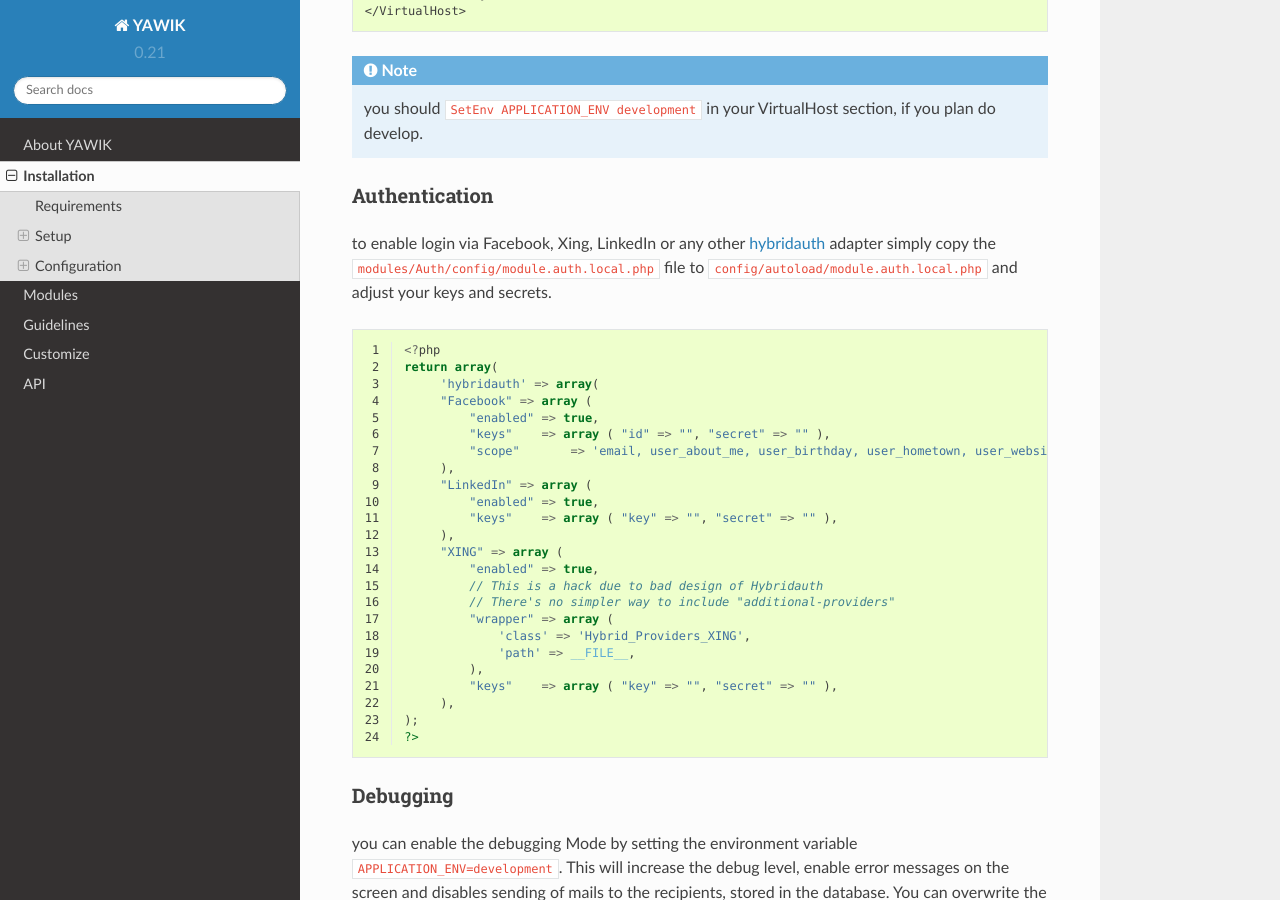
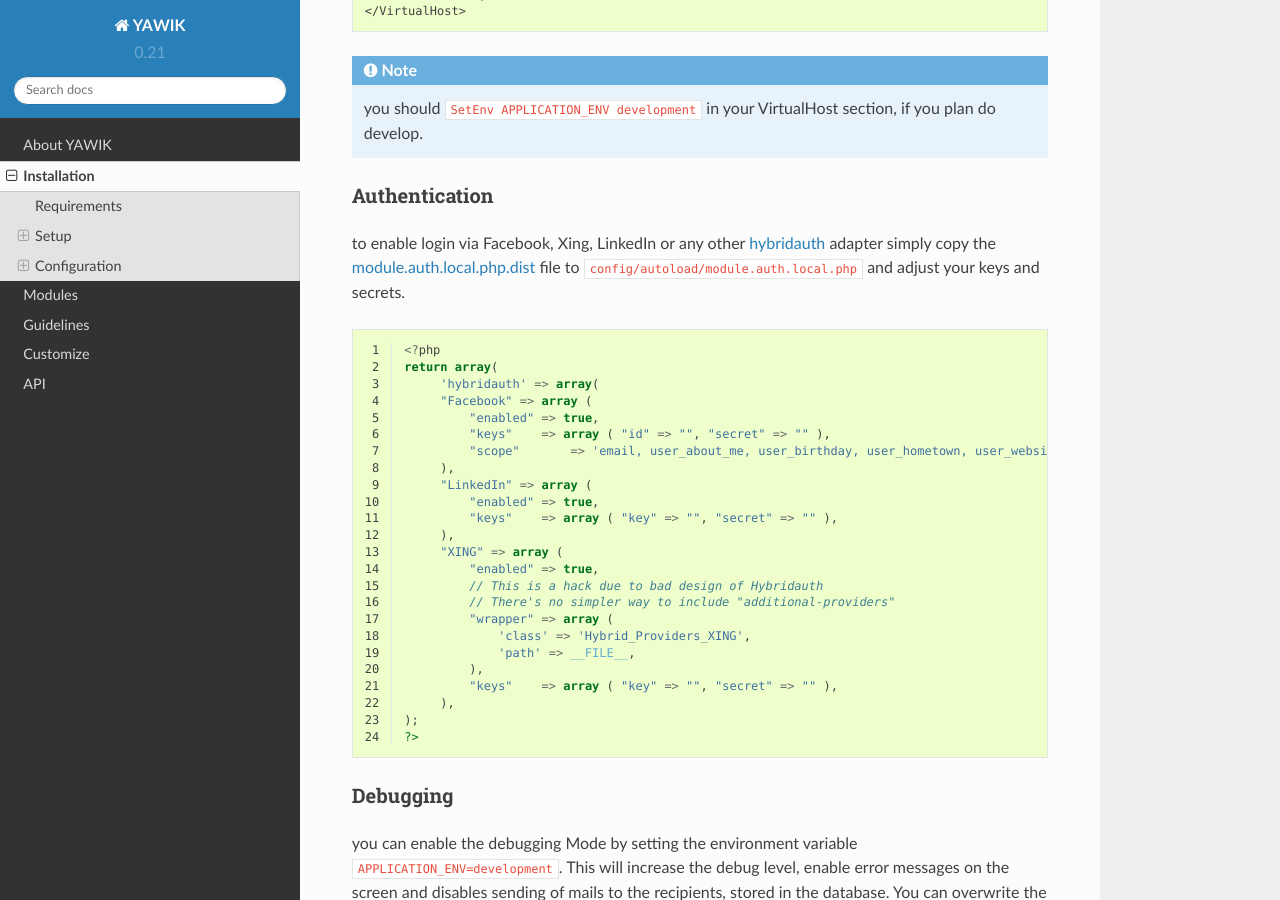
Before and after one commit to cross-solution/YawikDocs, a Sphinx documentation site: the page built from source/installation.rst, in a window 1280 px wide and 900 px high, scrolled down 4399 px. Built offline with Sphinx 7.4.7 and the Read the Docs theme 2.0.0, drawn with Linux system fonts in a browser that asks for light colours; comment, search, counter and statistics services are not loaded.

Commit message:
fixes https://github.com/cross-solution/YAWIK/issues/161

```diff
--- a/source/installation.rst
+++ b/source/installation.rst
@@ -241,10 +241,11 @@ point the DocumentRoot of your Webserver to the ``public`` directory.
 Authentication
 ^^^^^^^^^^^^^^
 
-to enable login via Facebook, Xing, LinkedIn or any other hybridauth_ adapter simply copy the  ``modules/Auth/config/module.auth.local.php``
+to enable login via Facebook, Xing, LinkedIn or any other hybridauth_ adapter simply copy the module.auth.local.php.dist_
 file to ``config/autoload/module.auth.local.php`` and adjust your keys and secrets.
 
 .. _hybridauth: http://hybridauth.sourceforge.net/
+.. _module.auth.local.php.dist: https://github.com/cross-solution/YAWIK/blob/develop/module/Auth/config/module.auth.global.php.dist
 
 .. code-block:: php
    :linenos:
```
